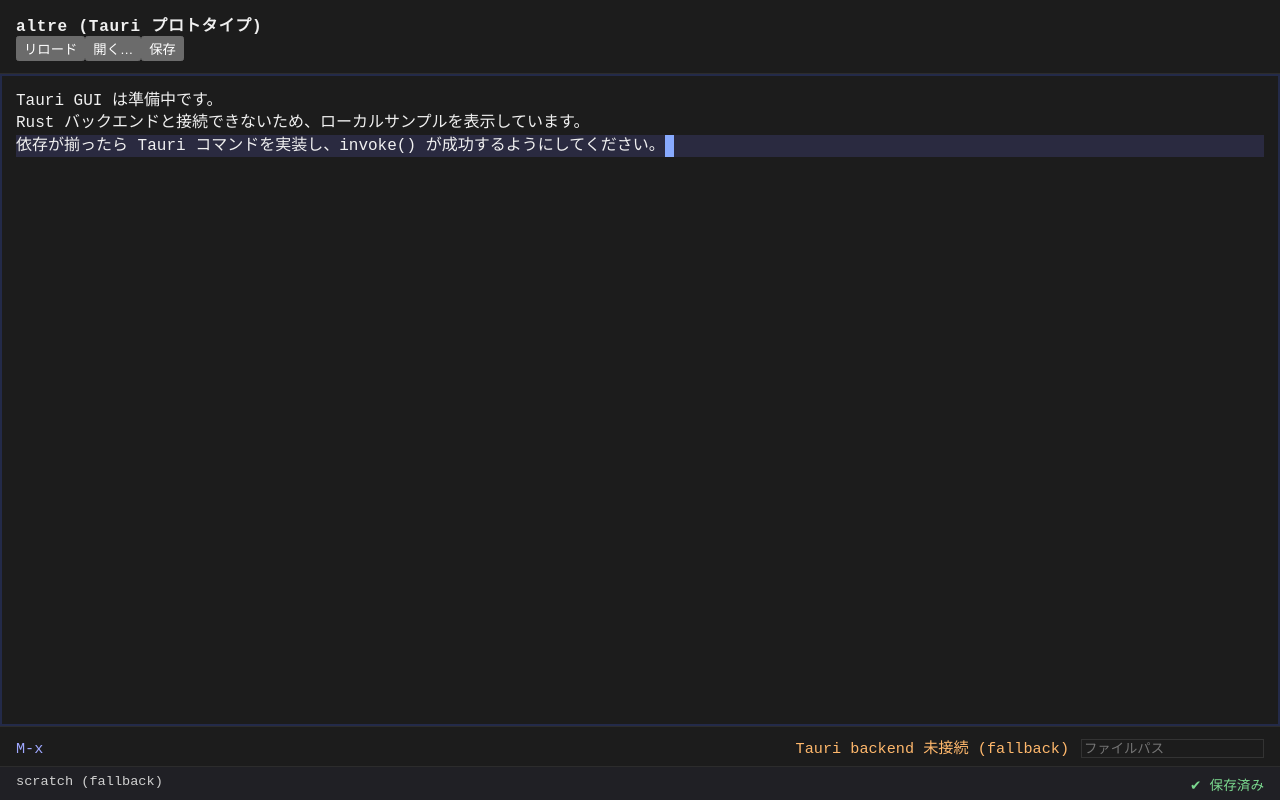
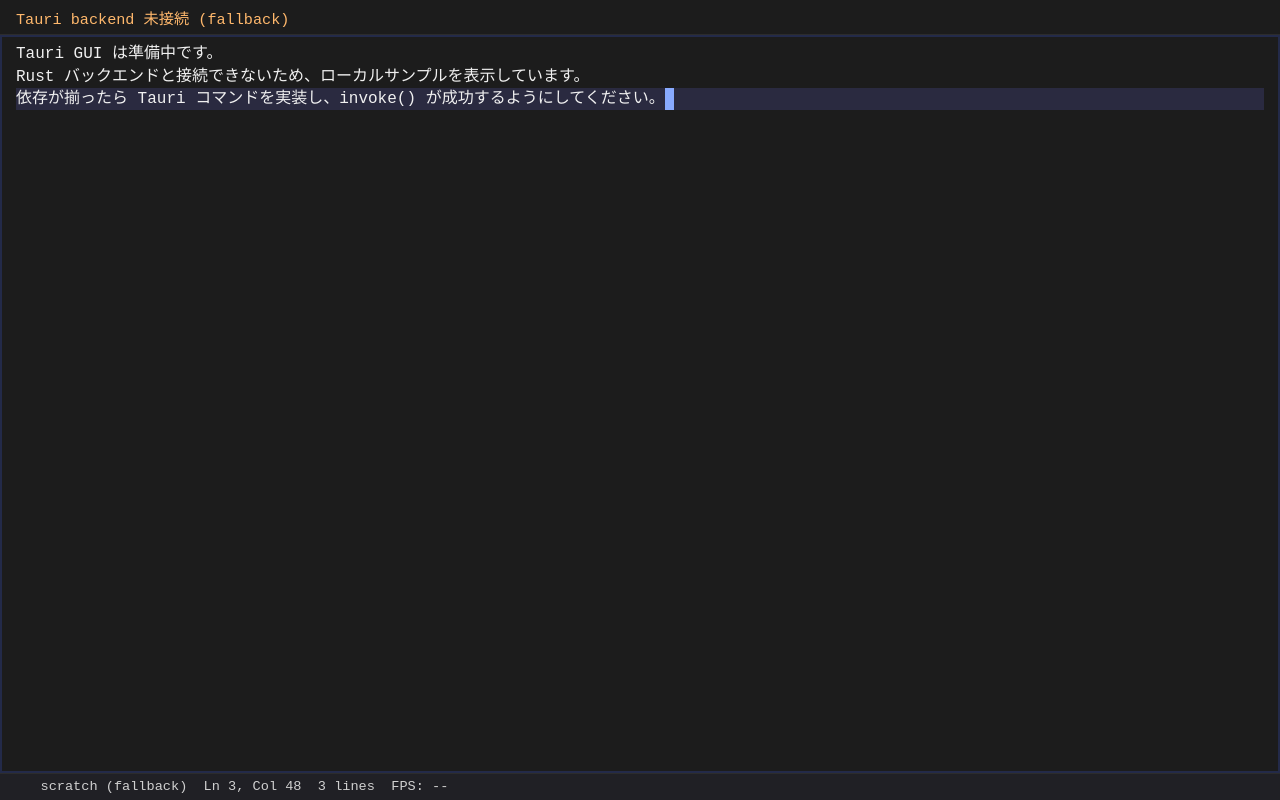
Before and after one commit to yuwki0131/altre, a React (Vite) app in the folder frontend/react/: page / in a window 1280 px wide. Built offline with nearby package versions, Linux system fonts and the light colour scheme.

Commit message:
fix gui display position

```diff
--- a/frontend/react/src/App.tsx
+++ b/frontend/react/src/App.tsx
@@ -1,4 +1,4 @@
-import { useEffect, useMemo, useRef, useState } from 'react';
+import { useEffect, useMemo, useRef } from 'react';
 import { useEditor } from './hooks/useEditor';
 
 export function App() {
@@ -8,13 +8,8 @@
     error,
     info,
     handleKeyDown,
-    requestRefresh,
-    requestOpenFile,
-    requestOpenFileDialog,
-    requestSaveFile,
   } = useEditor();
   const editorRef = useRef<HTMLDivElement>(null);
-  const [openPath, setOpenPath] = useState('');
 
   useEffect(() => {
     editorRef.current?.focus();
@@ -24,38 +19,156 @@
   const cursorLine = snapshot?.buffer.cursor.line ?? 0;
   const cursorColumn = snapshot?.buffer.cursor.column ?? 0;
 
-  const minibufferPrompt = snapshot?.minibuffer.prompt ?? 'M-x';
-  const minibufferInput = snapshot?.minibuffer.input ?? '';
-  const minibufferMessage = error ?? info ?? snapshot?.minibuffer.message ?? null;
-  const statusLabel = snapshot?.status.label ?? '---';
-  const isDirty = snapshot?.status.isModified ?? false;
+  const lineCount = useMemo(() => {
+    if (!snapshot) {
+      return 0;
+    }
+    return Math.max(1, snapshot.buffer.lines.length);
+  }, [snapshot]);
 
-  const handleOpenSubmit = async (event: React.FormEvent<HTMLFormElement>) => {
-    event.preventDefault();
-    if (openPath.trim().length === 0) return;
-    await requestOpenFile(openPath.trim());
-    setOpenPath('');
-  };
+  const statusText = useMemo(() => {
+    if (!snapshot) {
+      return ' 起動中...';
+    }
+
+    const modifiedFlag = snapshot.status.isModified ? '*' : ' ';
+    const label = snapshot.status.label || 'scratch';
+    const line = snapshot.buffer.cursor.line + 1;
+    const column = snapshot.buffer.cursor.column + 1;
+    const fpsDisplay = '--';
+
+    return ` ${modifiedFlag} ${label}  Ln ${line}, Col ${column}  ${lineCount} lines  FPS: ${fpsDisplay}`;
+  }, [snapshot, lineCount]);
+
+  const minibufferLines = useMemo(() => {
+    if (!snapshot) {
+      return [
+        {
+          key: 'loading',
+          type: 'info' as const,
+          content: loading ? '読み込み中...' : '初期化中...',
+        },
+      ];
+    }
+
+    const lines: Array<{
+      key: string;
+      type: 'prompt' | 'info' | 'error';
+      prompt?: string;
+      input?: string;
+      content?: string;
+    }> = [];
+
+    const mode = snapshot.minibuffer.mode;
+    const prompt = snapshot.minibuffer.prompt;
+    const input = snapshot.minibuffer.input;
+    const statusMessage = snapshot.minibuffer.message;
+
+    const globalError = error ?? null;
+    const globalInfo = info ?? null;
+
+    const interactiveModes = new Set([
+      'find-file',
+      'execute-command',
+      'eval-expression',
+      'write-file',
+      'switch-buffer',
+      'kill-buffer',
+      'query-replace-pattern',
+      'query-replace-replacement',
+      'goto-line',
+      'save-confirmation',
+    ]);
+
+    if (interactiveModes.has(mode)) {
+      lines.push({
+        key: 'prompt',
+        type: 'prompt',
+        prompt,
+        input: input.length > 0 ? input : '\u00a0',
+      });
+
+      if (mode === 'goto-line' && statusMessage) {
+        lines.push({
+          key: 'goto-status',
+          type: 'info',
+          content: statusMessage,
+        });
+      }
+    } else if (mode === 'error') {
+      if (statusMessage) {
+        lines.push({
+          key: 'minibuffer-error',
+          type: 'error',
+          content: statusMessage,
+        });
+      }
+    } else if (mode === 'info' && statusMessage) {
+      lines.push({
+        key: 'minibuffer-info',
+        type: 'info',
+        content: statusMessage,
+      });
+    }
+
+    if (lines.length === 0) {
+      const message = globalError ?? globalInfo ?? statusMessage;
+      if (message) {
+        lines.push({
+          key: 'fallback-message',
+          type: globalError ? 'error' : 'info',
+          content: message,
+        });
+      }
+    } else if (globalError) {
+      lines.push({
+        key: 'global-error',
+        type: 'error',
+        content: globalError,
+      });
+    } else if (globalInfo) {
+      lines.push({
+        key: 'global-info',
+        type: 'info',
+        content: globalInfo,
+      });
+    }
+
+    if (lines.length === 0) {
+      return [
+        {
+          key: 'inactive',
+          type: 'info' as const,
+          content: '\u00a0',
+        },
+      ];
+    }
+
+    return lines;
+  }, [snapshot, error, info, loading]);
 
   return (
     <div className="app">
-      <header className="app__header">
-        <span>altre (Tauri プロトタイプ)</span>
-        <div className="app__header-actions">
-          <button type="button" onClick={() => void requestRefresh()}>
-            リロード
-          </button>
-          <button type="button" onClick={() => void requestOpenFileDialog()}>
-            開く…
-          </button>
-          <button type="button" onClick={() => void requestSaveFile()} disabled={!snapshot}>
-            保存
-          </button>
-        </div>
-      </header>
+      <div className="app__minibuffer">
+        {minibufferLines.map((line) => {
+          if (line.type === 'prompt') {
+            return (
+              <div key={line.key} className="minibuffer__line">
+                <span className="minibuffer__prompt">{line.prompt ?? ''}</span>
+                <span className="minibuffer__input">{line.input ?? '\u00a0'}</span>
+              </div>
+            );
+          }
 
-      {loading && <div className="app__loading">読み込み中...</div>}
-      {error && <div className="app__error">{error}</div>}
+          const className =
+            line.type === 'error' ? 'minibuffer__error' : 'minibuffer__message';
+          return (
+            <div key={line.key} className="minibuffer__line">
+              <span className={className}>{line.content ?? '\u00a0'}</span>
+            </div>
+          );
+        })}
+      </div>
 
       <div className="editor-surface">
         <div
@@ -69,26 +182,8 @@
         </div>
       </div>
 
-      <div className="app__minibuffer">
-        <span className="minibuffer__prompt">{minibufferPrompt}</span>
-        <span className="minibuffer__input">{minibufferInput || '\u00a0'}</span>
-        {minibufferMessage && <span className="minibuffer__message">{minibufferMessage}</span>}
-        <form onSubmit={handleOpenSubmit} style={{ marginLeft: 'auto' }}>
-          <input
-            type="text"
-            placeholder="ファイルパス"
-            value={openPath}
-            onChange={(event) => setOpenPath(event.target.value)}
-            style={{ background: 'transparent', color: 'inherit', border: '1px solid #333' }}
-          />
-        </form>
-      </div>
-
       <div className="statusline">
-        <span>{statusLabel}</span>
-        <span className={isDirty ? 'statusline__dirty' : 'statusline__clean'}>
-          {isDirty ? '● 未保存' : '✔ 保存済み'}
-        </span>
+        <span className="statusline__content">{statusText}</span>
       </div>
     </div>
   );
--- a/frontend/react/src/styles/app.css
+++ b/frontend/react/src/styles/app.css
@@ -15,13 +15,7 @@
   display: flex;
   flex-direction: column;
   height: 100vh;
-}
-
-.app__header {
-  padding: 0.75rem 1rem;
-  border-bottom: 1px solid #2c2c2c;
-  font-weight: bold;
-  letter-spacing: 0.05em;
+  background-color: #1c1c1c;
 }
 
 .editor-surface {
@@ -32,7 +26,7 @@
 
 .editor-surface__buffer {
   flex: 1;
-  padding: 1rem;
+  padding: 0.5rem 1rem;
   overflow: auto;
   outline: none;
   white-space: pre;
@@ -60,51 +54,51 @@
 }
 
 .app__minibuffer {
-  border-top: 1px solid #2c2c2c;
-  padding: 0.5rem 1rem;
+  border-bottom: 1px solid #2c2c2c;
+  padding: 0.35rem 1rem;
   display: flex;
-  gap: 0.75rem;
-  align-items: baseline;
+  flex-direction: column;
+  gap: 0.25rem;
   font-size: 0.95rem;
+  min-height: 1.2rem;
 }
 
 .minibuffer__prompt {
   color: #9fa8ff;
+  white-space: pre;
 }
 
 .minibuffer__input {
   flex: 1;
   color: #ffffff;
+  white-space: pre;
+}
+
+.minibuffer__line {
+  display: flex;
+  gap: 0.5rem;
+  align-items: baseline;
+  white-space: pre;
 }
 
 .minibuffer__message {
   color: #ffb86c;
 }
 
+.minibuffer__error {
+  color: #ff6b6b;
+  white-space: pre;
+}
+
 .statusline {
-  display: flex;
-  justify-content: space-between;
-  padding: 0.4rem 1rem;
+  padding: 0.35rem 1rem;
   border-top: 1px solid #2c2c2c;
   font-size: 0.85rem;
   background-color: #202025;
   color: #d0d0d0;
+  white-space: pre;
 }
 
-.statusline__dirty {
-  color: #ff6b6b;
+.statusline__content {
+  font-family: inherit;
 }
-
-.statusline__clean {
-  color: #7bd88f;
-}
-
-.app__loading,
-.app__error {
-  padding: 2rem;
-  text-align: center;
-}
-
-.app__error {
-  color: #ff7676;
-}
```
